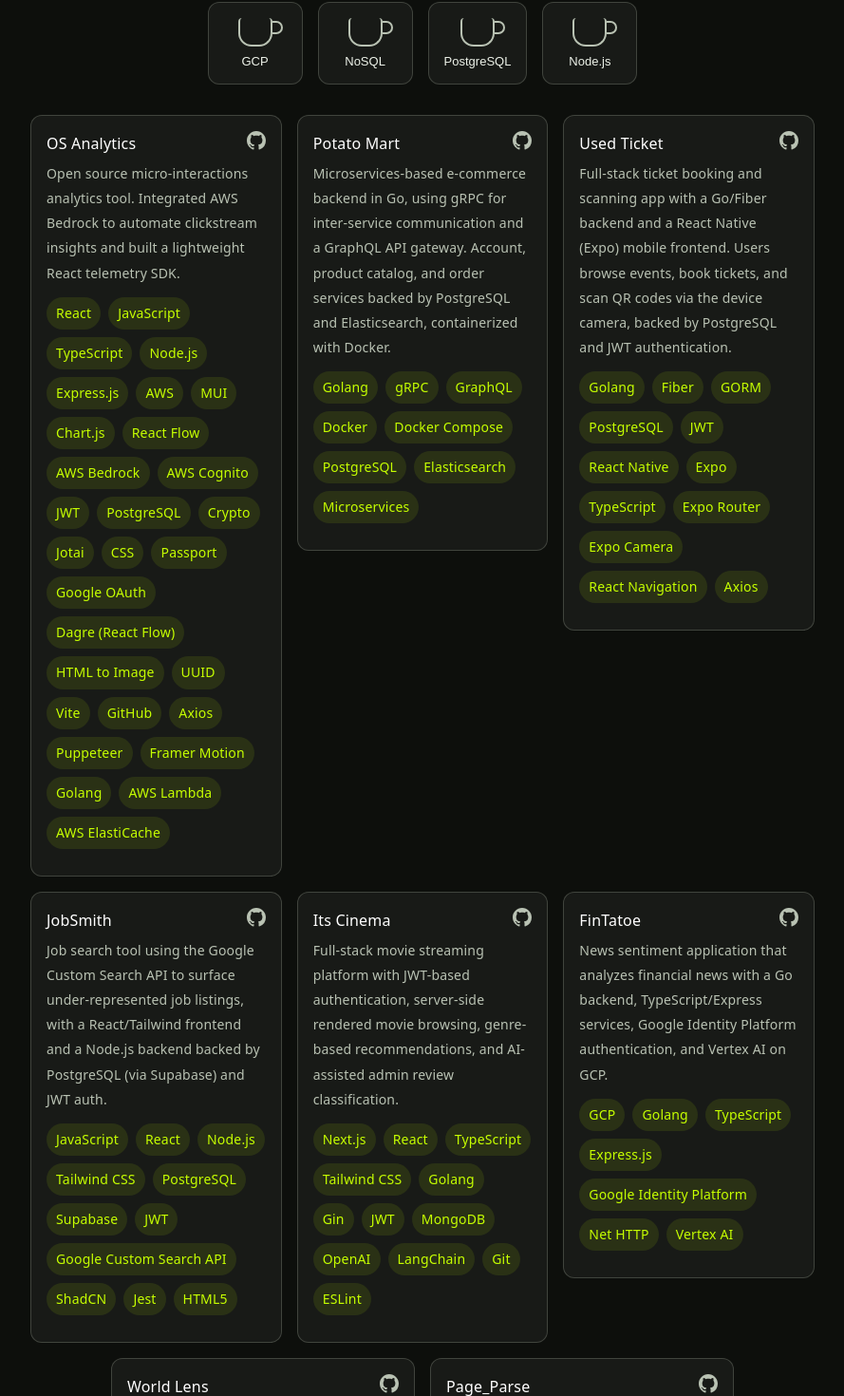
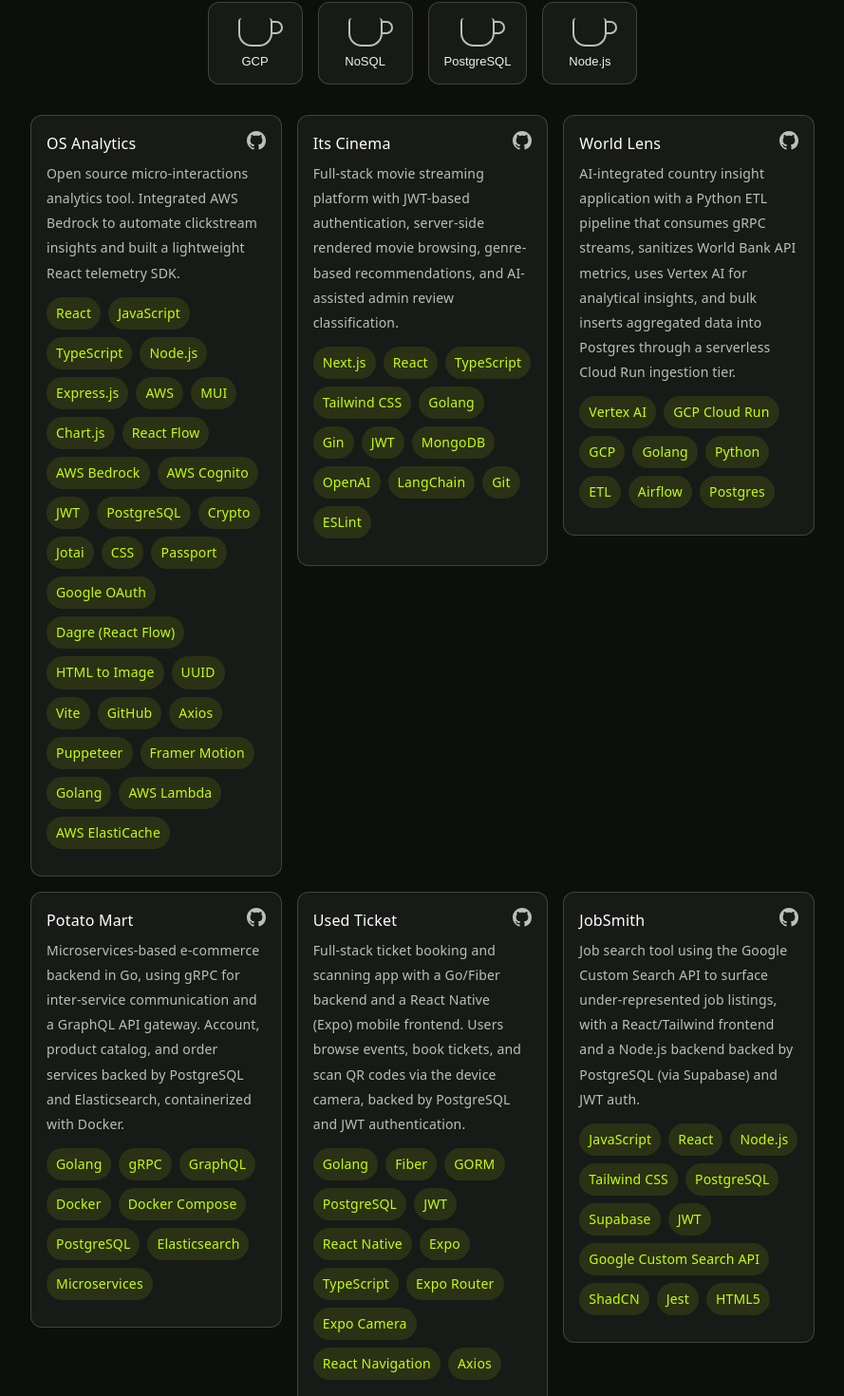
Before and after one commit to willsyn7/saw_Portfolio, a React app: page / in a window 1280 px wide. Shown: the part 883-2353 px from the top of the page at 95% size, without its empty margins (321-1210 px from the left). Built offline with nearby package versions, Linux system fonts and the light colour scheme; the HTML template or start-up script is replaced by a standard one.

Commit message:
updated links

```diff
--- a/src/data/projects.ts
+++ b/src/data/projects.ts
@@ -1,5 +1,3 @@
-import { skills } from './skills'
-
 export interface Project {
   id: string
   name: string
@@ -8,19 +6,8 @@
   link: string
 }
 
-// Placeholder entries — replace name/description/technologies/link with real project details.
-export const projects: Project[] = Array.from({ length: 8 }, (_, i) => {
-  const n = i + 1
-  return {
-    id: `project-${n}`,
-    name: `Project ${n}`,
-    description: 'Placeholder description — replace with a short project summary.',
-    technologies: [skills[i % skills.length], skills[(i + 3) % skills.length]],
-    link: 'https://github.com/',
-  }
-})
-
-projects[0] = {
+export const projects: Project[] = [
+  {
     id: 'project-1',
     name: 'OS Analytics',
     description:
@@ -57,10 +44,47 @@
       'AWS ElastiCache',
     ],
     link: 'https://github.com/oslabs-beta/OS-Analytics',
-}
-
-projects[1] = {
+  },
+  {
     id: 'project-2',
+    name: 'Its Cinema',
+    description:
+      'Full-stack movie streaming platform with JWT-based authentication, server-side rendered movie browsing, genre-based recommendations, and AI-assisted admin review classification.',
+    technologies: [
+      'Next.js',
+      'React',
+      'TypeScript',
+      'Tailwind CSS',
+      'Golang',
+      'Gin',
+      'JWT',
+      'MongoDB',
+      'OpenAI',
+      'LangChain',
+      'Git',
+      'ESLint',
+    ],
+    link: 'https://github.com/willsyn7/Its_Cinema',
+  },
+  {
+    id: 'project-3',
+    name: 'World Lens',
+    description:
+      'AI-integrated country insight application with a Python ETL pipeline that consumes gRPC streams, sanitizes World Bank API metrics, uses Vertex AI for analytical insights, and bulk inserts aggregated data into Postgres through a serverless Cloud Run ingestion tier.',
+    technologies: [
+      'Vertex AI',
+      'GCP Cloud Run',
+      'GCP',
+      'Golang',
+      'Python',
+      'ETL',
+      'Airflow',
+      'Postgres',
+    ],
+    link: 'https://github.com/willsyn7/WorldLens',
+  },
+  {
+    id: 'project-4',
     name: 'Potato Mart',
     description:
       'Microservices-based e-commerce backend in Go, using gRPC for inter-service communication and a GraphQL API gateway. Account, product catalog, and order services backed by PostgreSQL and Elasticsearch, containerized with Docker.',
@@ -75,10 +99,9 @@
       'Microservices',
     ],
     link: 'https://github.com/willsyn7/Potato_Mart',
-}
-
-projects[2] = {
-  id: 'project-3',
+  },
+  {
+    id: 'project-5',
     name: 'Used Ticket',
     description:
       'Full-stack ticket booking and scanning app with a Go/Fiber backend and a React Native (Expo) mobile frontend. Users browse events, book tickets, and scan QR codes via the device camera, backed by PostgreSQL and JWT authentication.',
@@ -97,10 +120,9 @@
       'Axios',
     ],
     link: 'https://github.com/willsyn7/Used_Ticket_Final',
-}
-
-projects[3] = {
-  id: 'project-4',
+  },
+  {
+    id: 'project-6',
     name: 'JobSmith',
     description:
       'Job search tool using the Google Custom Search API to surface under-represented job listings, with a React/Tailwind frontend and a Node.js backend backed by PostgreSQL (via Supabase) and JWT auth.',
@@ -118,64 +140,9 @@
       'HTML5',
     ],
     link: 'https://github.com/JobSmithIO/JobFinder',
-}
-
-projects[4] = {
-  id: 'project-5',
-  name: 'Its Cinema',
-  description:
-    'Full-stack movie streaming platform with JWT-based authentication, server-side rendered movie browsing, genre-based recommendations, and AI-assisted admin review classification.',
-  technologies: [
-    'Next.js',
-    'React',
-    'TypeScript',
-    'Tailwind CSS',
-    'Golang',
-    'Gin',
-    'JWT',
-    'MongoDB',
-    'OpenAI',
-    'LangChain',
-    'Git',
-    'ESLint',
-  ],
-  link: 'https://github.com/willsyn7/Its_Cinema',
-}
-projects[5] = {
-  id: 'project-6',
-  name: 'FinTatoe',
-  description:
-    'News sentiment application that analyzes financial news with a Go backend, TypeScript/Express services, Google Identity Platform authentication, and Vertex AI on GCP.',
-  technologies: [
-    'GCP',
-    'Golang',
-    'TypeScript',
-    'Express.js',
-    'Google Identity Platform',
-    'Net HTTP',
-    'Vertex AI',
-  ],
-  link: 'https://github.com/',
-}
-projects[6] = {
+  },
+  {
     id: 'project-7',
-  name: 'World Lens',
-  description:
-    'AI-integrated country insight application with a Python ETL pipeline that consumes gRPC streams, sanitizes World Bank API metrics, uses Vertex AI for analytical insights, and bulk inserts aggregated data into Postgres through a serverless Cloud Run ingestion tier.',
-  technologies: [
-    'Vertex AI',
-    'GCP Cloud Run',
-    'GCP',
-    'Golang',
-    'Python',
-    'ETL',
-    'Airflow',
-    'Postgres',
-  ],
-  link: 'https://github.com/',
-}
-projects[7] = {
-  id: 'project-8',
     name: 'Page_Parse',
     description:
       'Full-stack web scraping and parsing platform that combines browser automation, proxy-backed collection, server-side scraping APIs, and a React dashboard for managing extracted page data.',
@@ -195,4 +162,12 @@
       'Bootstrap',
     ],
     link: 'https://github.com/',
-}
+  },
+  {
+    id: 'project-8',
+    name: 'Project 8',
+    description: 'Placeholder description — replace with a short project summary.',
+    technologies: ['Golang', 'React.js'],
+    link: 'https://github.com/',
+  },
+]
```
Lines whose indentation alone changed are shown as unchanged.
